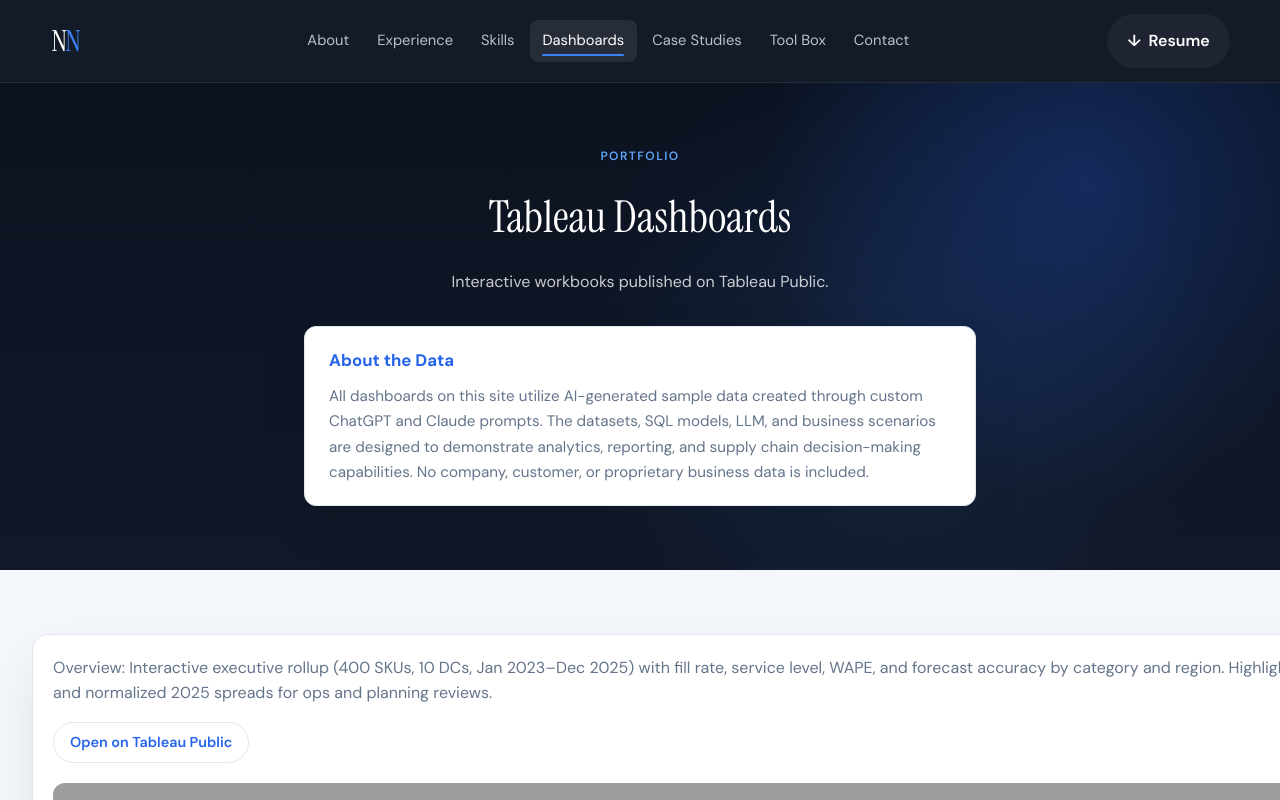
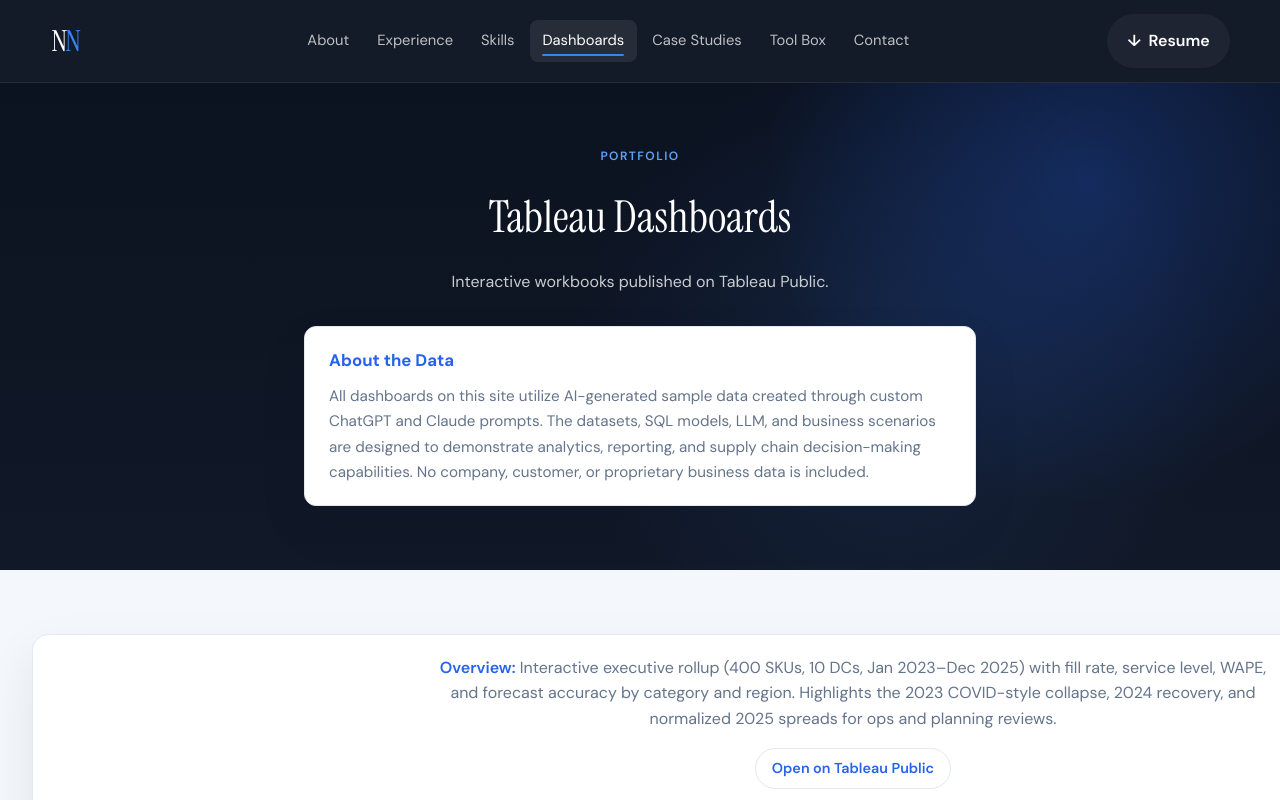
Before and after one commit to CaptianBoredASF/Website, a React (Vite) app: page /dashboards in a window 1280 px wide. Shown: the top 800 px of the page. Built offline with nearby package versions, Linux system fonts and the light colour scheme; grey boxes are pictures that could not be loaded.

Commit message:
Style dashboard Overview label and center Tableau Public link

```diff
--- a/src/index.css
+++ b/src/index.css
@@ -917,11 +917,27 @@ a:hover {
 
 .project-header {
   display: flex;
-  flex-wrap: wrap;
-  justify-content: space-between;
-  align-items: flex-start;
+  flex-direction: column;
+  align-items: center;
   gap: 1rem;
   margin-bottom: 1.25rem;
+  text-align: center;
+}
+
+.project-header-text {
+  width: 100%;
+  max-width: 52rem;
+}
+
+.project-header-actions {
+  display: flex;
+  justify-content: center;
+  width: 100%;
+}
+
+.dashboard-overview-label {
+  color: var(--accent);
+  font-weight: 600;
 }
 
 .project-header h3 {
@@ -931,6 +947,7 @@ a:hover {
 .project-header p {
   margin: 0;
   color: var(--text-muted);
+  line-height: 1.6;
 }
 
 .tags {
--- a/src/pages/DashboardsPage.jsx
+++ b/src/pages/DashboardsPage.jsx
@@ -2,6 +2,19 @@ import { tableauProjects } from '../data/resume'
 import TableauEmbed from '../components/TableauEmbed'
 import Header from '../components/Header'
 import Footer from '../components/Footer'
+
+function ProjectDescription({ text }) {
+  if (text.startsWith('Overview:')) {
+    return (
+      <p>
+        <span className="dashboard-overview-label">Overview:</span>
+        {text.slice('Overview:'.length)}
+      </p>
+    )
+  }
+
+  return <p>{text}</p>
+}
 
 export default function DashboardsPage() {
   return (
@@ -34,9 +47,9 @@ export default function DashboardsPage() {
               {tableauProjects.map((project) => (
                 <article key={project.id} id={project.id} className="project-detail">
                   <div className="project-header">
-                    <div>
+                    <div className="project-header-text">
                       {project.title ? <h3>{project.title}</h3> : null}
-                      <p>{project.description}</p>
+                      <ProjectDescription text={project.description} />
                       {project.tags?.length > 0 ? (
                         <div className="tags">
                           {project.tags.map((tag) => (
@@ -45,6 +58,7 @@ export default function DashboardsPage() {
                         </div>
                       ) : null}
                     </div>
+                    <div className="project-header-actions">
                       <a
                         href={project.url.split('?:')[0]}
                         target="_blank"
@@ -53,6 +67,7 @@ export default function DashboardsPage() {
                       >
                         Open on Tableau Public
                       </a>
+                    </div>
                   </div>
                   <TableauEmbed
                     url={project.url}
```
Lines whose indentation alone changed are shown as unchanged.
